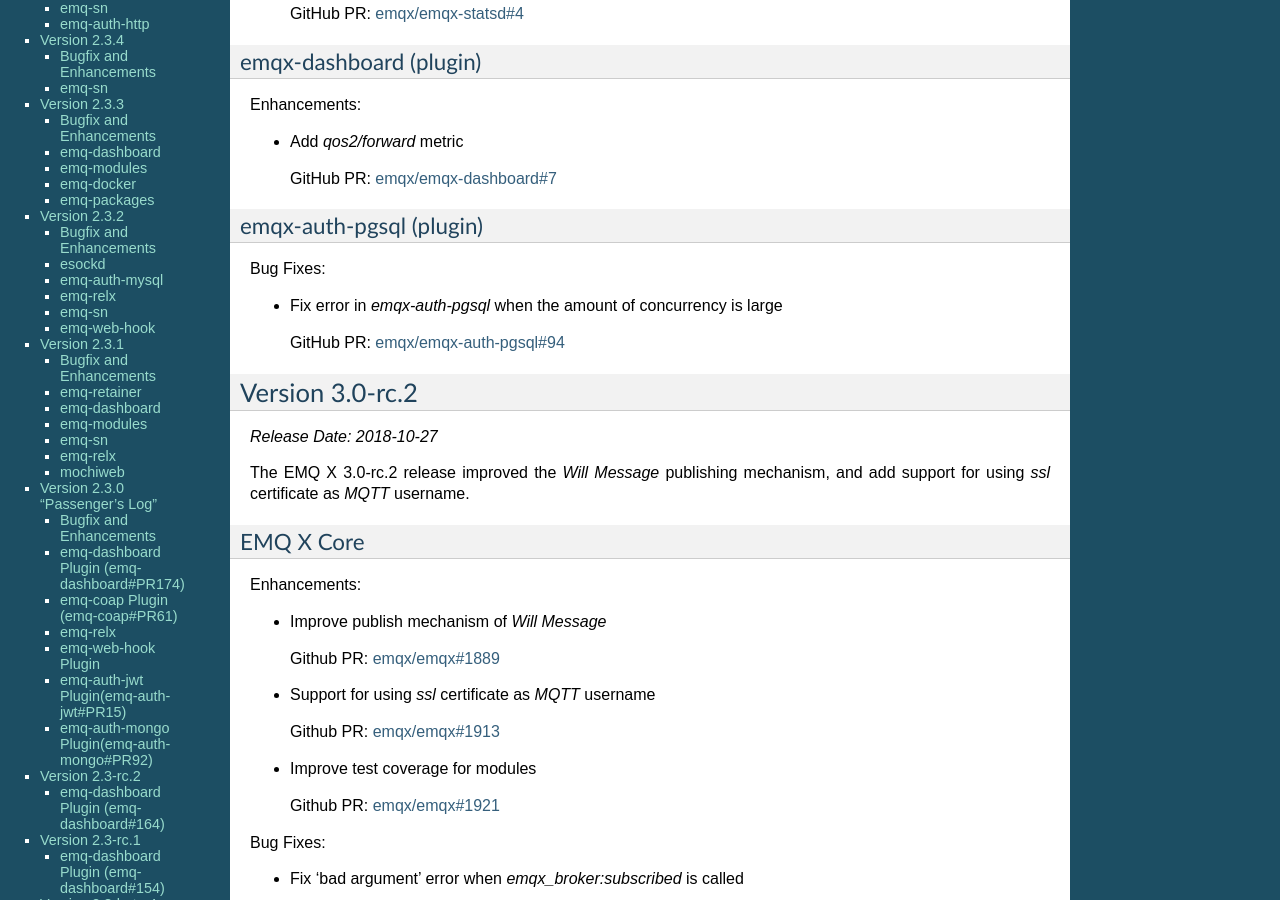
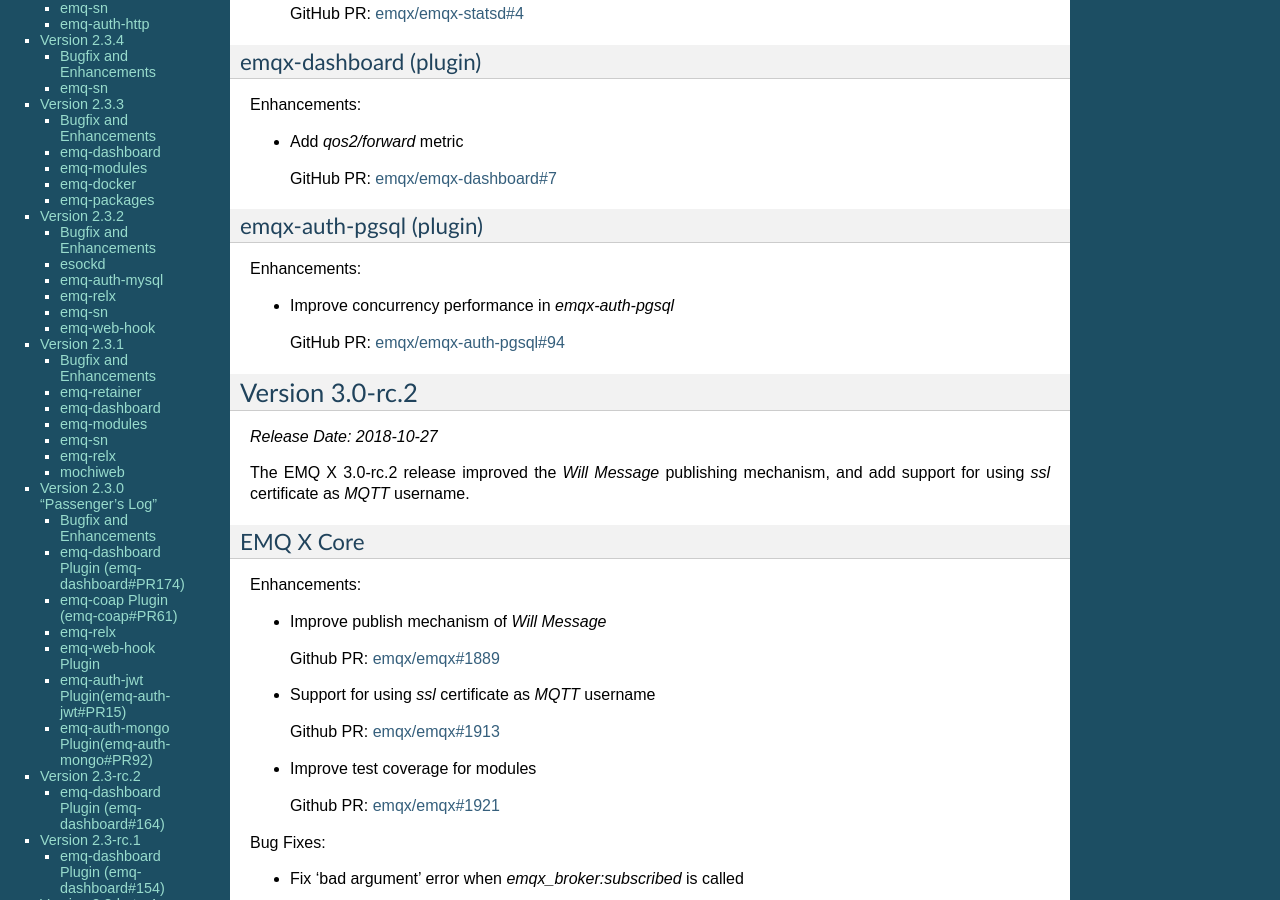
Before and after one commit to emqxarchive/emqx-docs-en, a Sphinx documentation site: the page built from source/changes.rst, in a window 1280 px wide and 900 px high, scrolled down 1482 px. Built offline with Sphinx 7.4.7, drawn with Linux system fonts in a browser that asks for light colours.

Commit message:
Update description

```diff
--- a/source/changes.rst
+++ b/source/changes.rst
@@ -108,9 +108,9 @@
 emqx-auth-pgsql (plugin)
 ------------------------
 
-Bug Fixes:
-
-- Fix error in `emqx-auth-pgsql` when the amount of concurrency is large
+Enhancements:
+
+- Improve concurrency performance in `emqx-auth-pgsql`
 
   GitHub PR:
   `emqx/emqx-auth-pgsql#94 <https://github.com/emqx/emqx-auth-pgsql/pull/94>`__
```
